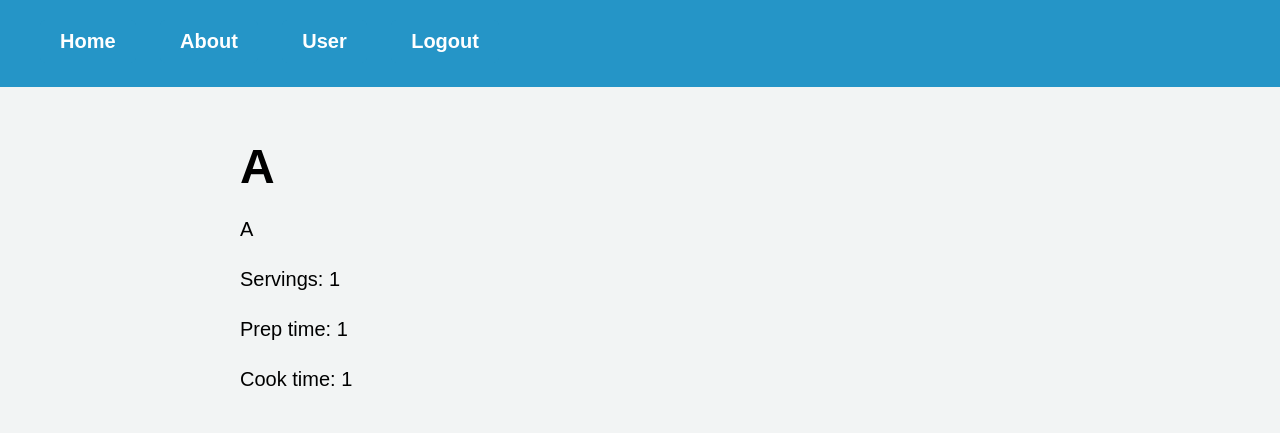
After one commit to apate222/Team11, a Flask app: page /recipe/1 in a window 1280 px wide. The commit adds this page. Shown: the top 433 px of the page. Run offline with Flask 3, Linux system fonts and the light colour scheme; a user stored in the database is signed in; data comes from the database, SQL or seed files in the repository; both versions use the stored data as it was after the commit.

Commit message:
new view so users have their own page for recipe

```diff
--- /dev/null
+++ b/PlatePal/website/static/recipe.css
@@ -0,0 +1,144 @@
+body {
+    background-color: #F2F4F4;
+    font-family: Arial, sans-serif;
+    margin: 0;
+    padding: 0;
+  }
+
+  a {
+    background-color: #2595C7;
+    border-radius: 5px;
+    color: white;
+    display: inline-block;
+    font-size: 16px;
+    font-weight: bold;
+    padding: 10px 20px;
+    text-align: center;
+    text-decoration: none;
+    transition: background-color 0.3s ease-in-out;
+  }
+
+  a:hover {
+    background-color: #1A6D8D;
+  }
+
+  .topnav {
+    background-color: #2595C7;
+    overflow: hidden;
+    padding: 10px 20px;
+  }
+
+  .topnav a {
+    color: #FFFFFF;
+    font-size: 20px;
+    text-decoration: none;
+    margin-right: 20px;
+  }
+
+  .topnav a:hover {
+    color: #333333;
+  }
+
+  .container {
+    max-width: 800px;
+    margin: 0 auto;
+    padding: 20px;
+  }
+
+  .container h1 {
+    font-size: 48px;
+    margin-bottom: 20px;
+  }
+
+  .container p {
+    font-size: 20px;
+    line-height: 1.5;
+    margin-bottom: 20px;
+  }
+
+  .container h2 {
+    font-size: 36px;
+    margin-bottom: 20px;
+  }
+
+  .container .form-group {
+    margin-bottom: 20px;
+  }
+
+  .container label {
+    font-size: 20px;
+    font-weight: bold;
+  }
+
+  .container input[type=text],
+  .container input[type=number],
+  .container textarea {
+    width: 100%;
+    padding: 10px;
+    border: none;
+    border-radius: 5px;
+    box-shadow: 2px 2px 5px rgba(0,0,0,0.1);
+    font-size: 18px;
+    margin-top: 5px;
+  }
+
+  .container textarea {
+    height: 150px;
+  }
+
+  .container button[type=button],
+  .container input[type=submit] {
+    padding: 10px 20px;
+    border: none;
+    border-radius: 5px;
+    background-color: #2595C7;
+    color: #FFFFFF;
+    font-size: 20px;
+    cursor: pointer;
+    transition: all 0.3s ease-in-out;
+  }
+
+  .container button[type=button]:hover,
+  .container input[type=submit]:hover {
+    background-color: #333333;
+  }
+
+  .ingredient-wrapper,
+  .instruction-wrapper {
+    margin-top: 5px;
+    display: flex;
+  }
+
+  .ingredient-wrapper input[type=text],
+  .instruction-wrapper textarea {
+    flex-grow: 1;
+    margin-right: 10px;
+  }
+
+  .ingredient-wrapper button[type=button],
+  .instruction-wrapper button[type=button] {
+    padding: 5px 10px;
+    border: none;
+    border-radius: 5px;
+    background-color: #FFFFFF;
+    color: #2595C7;
+    font-size: 16px;
+    cursor: pointer;
+    transition: all 0.3s ease-in-out;
+  }
+
+  .ingredient-wrapper button[type=button]:hover,
+  .instruction-wrapper button[type=button]:hover {
+    background-color: #2595C7;
+    color: #FFFFFF;
+  }
+
+  .alert {
+    padding: 10px 20px;
+    border-radius: 5px;
+    margin-top: 20px;
+  }
+
+  .alert-danger {
+    background-color: #F8D7DA
+  }
--- /dev/null
+++ b/PlatePal/website/templates/recipe.html
@@ -0,0 +1,12 @@
+{% extends "base.html" %}
+
+{% block title %}{{ recipe.title }}{% endblock %}
+
+{% block content %}
+<link rel="stylesheet" type="text/css" href="{{ url_for('static', filename='recipe.css') }}">
+  <h1>{{ recipe.title }}</h1>
+  <p>{{ recipe.description }}</p>
+  <p>Servings: {{ recipe.servings }}</p>
+  <p>Prep time: {{ recipe.prep_time }}</p>
+  <p>Cook time: {{ recipe.cook_time }}</p>
+{% endblock %}
--- a/PlatePal/website/views.py
+++ b/PlatePal/website/views.py
@@ -5,26 +5,12 @@ import json
 from .forms import createRecipeForm
 from .models import Recipe, User
 
-
 views = Blueprint('views', __name__)
-
 
 @views.route('/', methods=['GET', 'POST'])
 @login_required
 def home():
-    # if request.method == 'POST':
-    # note = request.form.get('note')#Gets the note from the HTML
-
-    # if len(note) < 1:
-    #    flash('Note is too short!', category='error')
-    # else:
-    #    new_note = Note(data=note, user_id=current_user.id)  #providing the schema for the note
-    #    db.session.add(new_note) #adding the note to the database
-    #    db.session.commit()
-    #    flash('Note added!', category='success')
-
     return render_template("home.html", user=current_user)
-
 
 @views.route('/user', methods=['GET', 'POST'])
 @login_required
@@ -32,7 +18,6 @@ def user():
     user = current_user
     user_recipes = Recipe.query.filter_by(user_id=user.id).all()
     return render_template("user.html", user=user, user_recipes=user_recipes)
-
 
 @views.route('/createRecipe', methods=['GET', 'POST'])
 @login_required
@@ -50,7 +35,7 @@ def createRecipe():
         db.session.commit()
 
         flash('Recipe created successfully!', 'success')
-        return redirect(url_for('views.user', user=current_user))
+        return redirect(url_for('views.user'))
 
     return render_template('createRecipe.html', title='Create Recipe', form=form, user=current_user)
 
@@ -58,3 +43,9 @@ def createRecipe():
 @login_required
 def about():
     return render_template("about.html", user=current_user)
+
+@views.route('/recipe/<int:recipe_id>')
+@login_required
+def recipe(recipe_id):
+    recipe = Recipe.query.get_or_404(recipe_id)
+    return render_template("recipe.html", recipe=recipe, user=current_user)
```
Also changed, not shown: PlatePal/website/templates/createRecipe.html (+1 -25 lines), PlatePal/website/templates/user.html (+5 -7 lines), PlatePal/instance/database.db.
